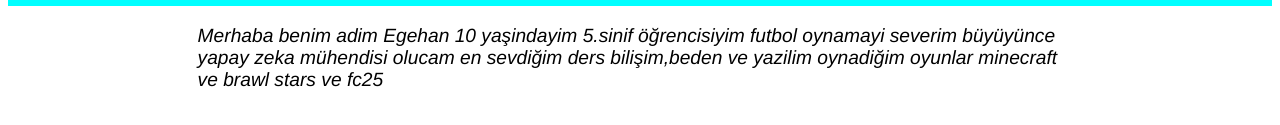
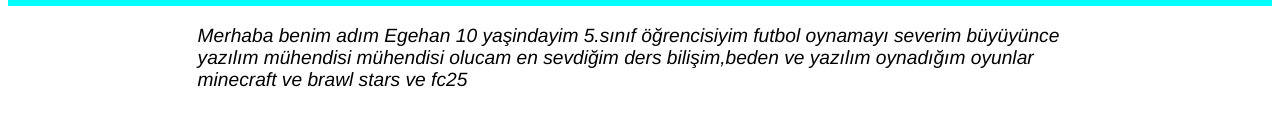
Before and after one commit to egehan8/egehan8.github.io, a plain HTML site: page index.html in a window 1280 px wide. Shown: the part 659-784 px from the top of the page. Drawn offline with Linux system fonts and the light colour scheme.

Commit message:
Update index.html

```diff
--- a/index.html
+++ b/index.html
@@ -5,6 +5,7 @@
     <meta charset="UTF-8">
     <meta name="viewport" content="width=device-width, initial-scale=1.0">
     <title>Egehan Aydin</title>
+    <link rel="icon" href="/Ege.png"type="image/x-icon"/>
 </head>
 <style>
     .baslik {
@@ -71,10 +72,10 @@
 
     <div class="aciklama">
         <p>
-            Merhaba benim adim Egehan 10 yaşindayim 5.sinif öğrencisiyim futbol oynamayi severim büyüyünce yapay zeka
+            Merhaba benim adım Egehan 10 yaşindayim 5.sınıf öğrencisiyim futbol oynamayı severim büyüyünce yazılım mühendisi
             mühendisi olucam en
 
-            sevdiğim ders bilişim,beden ve yazilim oynadiğim oyunlar minecraft ve brawl stars ve fc25
+            sevdiğim ders bilişim,beden ve yazılım oynadığım oyunlar minecraft ve brawl stars ve fc25
         </p>
     </div>
 </body>
```
